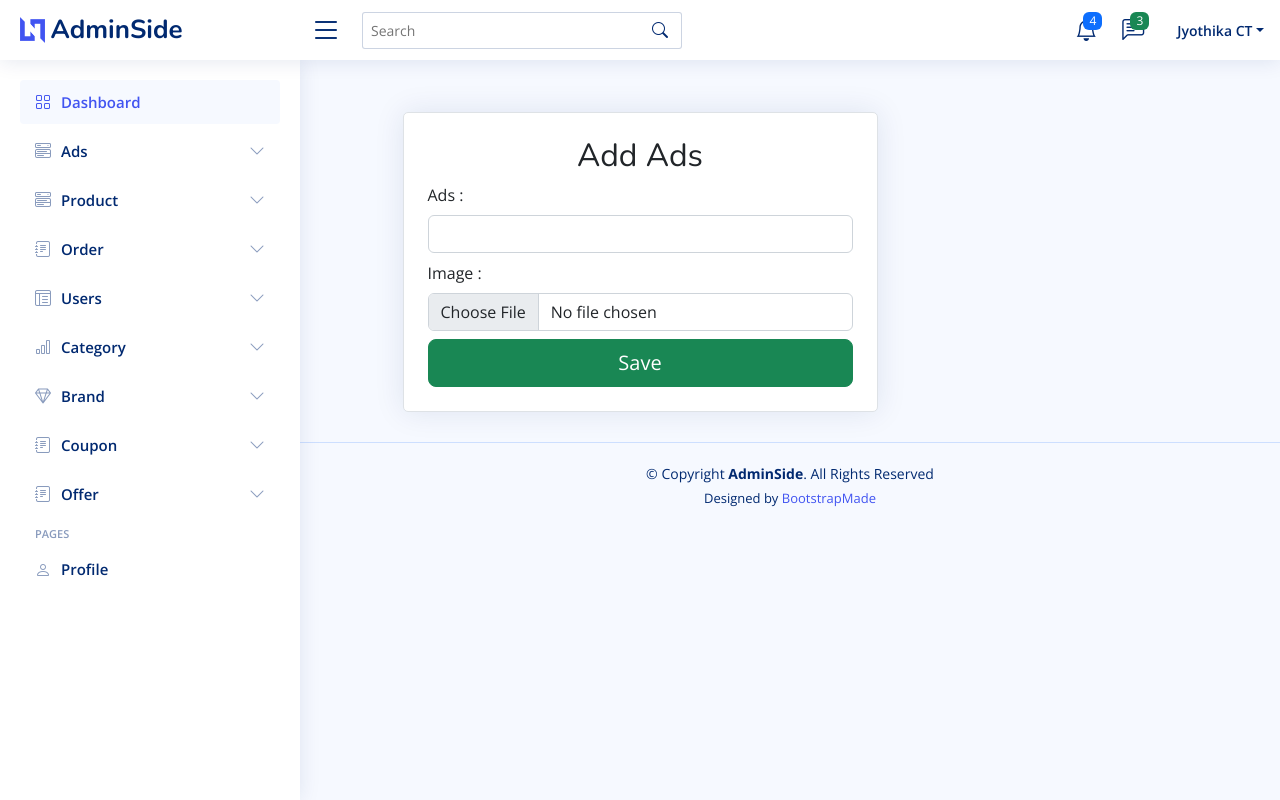
After one commit to jyothika-332/SareeSpire, a Django app: page /add_ads/ in a window 1280 px wide. The commit adds this page. Run offline with Django 4.2, Linux system fonts and the light colour scheme; the visitor is signed in with stand-in values (Sample User, id 1); some libraries are stand-ins or nearby versions.

Commit message:
third push before image zooming

```diff
--- a/adminlogin/views.py
+++ b/adminlogin/views.py
@@ -127,7 +127,7 @@ def editproduct(request,prod_id):
         if prod_name == '' or description == '' or categories == '' or price == '' or offer == '' or image == '':
             messages.error(request, "Fields can't be blank")
             return redirect('editproduct', prod_id)
-        print(brand,"gggggggggggggggggggg")
+
         brnd = Brand.objects.get(brand_name = brand)
         cat = Categories.objects.get(product_name = categories)
         offr = Offer.objects.get(name = offer)
--- a/home/urls.py
+++ b/home/urls.py
@@ -3,4 +3,8 @@ from . import views
 
 urlpatterns = [
     path('',views.homepage,name='home'),
+    path('admin_ads/',views.admin_ads,name='admin_ads'),
+    path('add_ads/',views.add_ads,name='add_ads'),
+    path('edit_ads/<int:ads_id>/',views.edit_ads,name='edit_ads'),
+    path('delete_ads/<int:ads_id>/',views.delete_ads,name='delete_ads'),
 ]
--- a/home/views.py
+++ b/home/views.py
@@ -1,8 +1,9 @@
-from django.shortcuts import render
+from django.shortcuts import render,redirect
 from home.models import Ads
 from product.models import Product, Categories
 from django.views.decorators.cache import cache_control
 from django.contrib.auth.decorators import login_required
+from django.contrib import messages
 
 # Create your views here.
 
@@ -13,3 +14,71 @@ def homepage(request):
         'catergory': Categories.objects.all(),
     }
     return render(request,'homepage/homepage.html',ads)
+
+
+
+@cache_control(no_cache=True, must_revalidate=True, no_store=True)
+@login_required(login_url='login')
+def admin_ads(request):
+    context ={
+        'ads': Ads.objects.all(),
+    }
+    return render(request,'homepage/admin_ads.html',context)
+
+
+
+@cache_control(no_cache=True, must_revalidate=True, no_store=True)
+@login_required(login_url='login')
+def add_ads(request):
+    if request.method == 'POST':
+        ads = request.POST['ads']
+        image = request.FILES.get('image')
+        try:
+            is_super = request.POST['is_superuser']
+        except:
+            is_super = False
+
+        if ads.strip() == '' or image == '':
+            messages.error(request, "Fields can't be blank")
+            return redirect('add_ads')
+        if Ads.objects.filter(ad_name=ads).exists():
+            messages.error(request, 'Ad already exists')
+            return redirect('add_ads')
+        ads = Ads(ad_name=ads,image=image)
+        ads.save()
+        messages.success(request, 'Ads Added successfully')
+        return redirect('admin_ads')
+    return render(request,'homepage/add_ads.html')
+
+
+
+@cache_control(no_cache=True, must_revalidate=True, no_store=True)
+@login_required(login_url='login')
+def edit_ads(request,ads_id):
+    if request.method =='POST':
+        ads = request.POST['ads']
+        image = request.FILES.get('image')
+        if ads == '' or image == '':
+            messages.error(request, "Fields can't be blank")
+            return redirect('edit_ads', ads_id)
+
+        ads = Ads.objects.get(id=ads_id)
+        ads.ad_name = ads
+        if image:
+            ads.image = image
+
+        messages.success(request, 'Ads updated successfully')
+        ads.save()
+        return redirect('admin_ads')
+    ads = Ads.objects.get(id=ads_id)
+
+    return render(request, 'homepage/edit_ads.html',{'ads': ads})
+
+
+@cache_control(no_cache=True, must_revalidate=True, no_store=True)
+@login_required(login_url='login')
+def delete_ads(request,ads_id):
+    ads = Ads.objects.get(id=ads_id)
+    ads.delete()
+    messages.success(request,'Ads Deleted successfully')
+    return redirect('admin_ads')
--- a/templates/adminlogin/adbase.html
+++ b/templates/adminlogin/adbase.html
@@ -281,6 +281,34 @@
         </li><!-- End Dashboard Nav -->
 
         <li class="nav-item">
+          <a class="nav-link collapsed" data-bs-target="#ads-nav" data-bs-toggle="collapse" href="#">
+            <i class="bi bi-menu-button-wide"></i><span>Ads</span><i class="bi bi-chevron-down ms-auto"></i>
+          </a>
+          <ul id="ads-nav" class="nav-content collapse " data-bs-parent="#sidebar-nav">
+            <li>
+              <a href="{% url 'admin_ads' %}">
+                <i class="bi bi-circle"></i><span>All Ads</span>
+              </a>
+            </li>
+            <li>
+              <a href="{% url 'admin_ads' %}">
+                <i class="bi bi-circle"></i><span>Add Ads</span>
+              </a>
+            </li>
+            <li>
+              <a href="{% url 'add_ads' %}">
+                <i class="bi bi-circle"></i><span>Edit Ads</span>
+              </a>
+            </li>
+            <li>
+              <a href="{% url 'admin_ads' %}">
+                <i class="bi bi-circle"></i><span>Delete Ads</span>
+              </a>
+            </li>
+          </ul>
+        </li>
+
+        <li class="nav-item">
           <a class="nav-link collapsed" data-bs-target="#components-nav" data-bs-toggle="collapse" href="#">
             <i class="bi bi-menu-button-wide"></i><span>Product</span><i class="bi bi-chevron-down ms-auto"></i>
           </a>
--- /dev/null
+++ b/templates/homepage/add_ads.html
@@ -0,0 +1,38 @@
+{% extends "adminlogin/adbase.html" %}
+{% load static %}
+{% block title %}SareeSpire{% endblock  %}
+{% block body %}
+
+<div class="b pt-3 px-3">
+    <a href="{%url 'adminproduct'%}"><button class="btn btn-outline-light btn-lg px-5" >Back</button></a></div>
+<div class="container ">
+    <div class="row justify-content-center mt-5">
+        <div class="usercreat border border-radius-3 card col-5 p-4 text-white">
+            <h2 class="text-center text-dark">Add Ads</h2>
+
+            {% if messages %}
+            {% for message in messages %}
+            <div class="text-center text-danger pt-3">
+                <strong>{{message}}</strong>
+            </div>
+            {% endfor %}
+            {%endif%}
+
+            <form action="{% url 'addproduct' %}" method="post" enctype="multipart/form-data">
+                {% csrf_token %}
+                <div class="mb-2">
+                    <label for="" class="form-label text-dark">Ads : </label>
+                    <input type="text" name="ads" id="" class="form-control bg-transparent text-dark" >
+                </div>
+                <div class="mb-2">
+                    <label for="" class="form-label text-dark">Image : </label>
+                    <input type="file" accept="image/png, image/jpeg, image/jpg " name="image" id="" class="form-control bg-transparent text-dark">
+                </div>
+                <div class="d-grid">
+                    <button class="btn btn-success btn-lg"  type="submit">Save</button>
+                </div>
+            </form>
+        </div>
+    </div>
+</div>
+{% endblock %}
```
Also changed, not shown: templates/homepage/admin_ads.html (added, +55 -0 lines), templates/homepage/edit_ads.html (added, +41 -0 lines), templates/homepage/homepage.html (+58 -4 lines), static/userside/img/add4.jpg (added).
